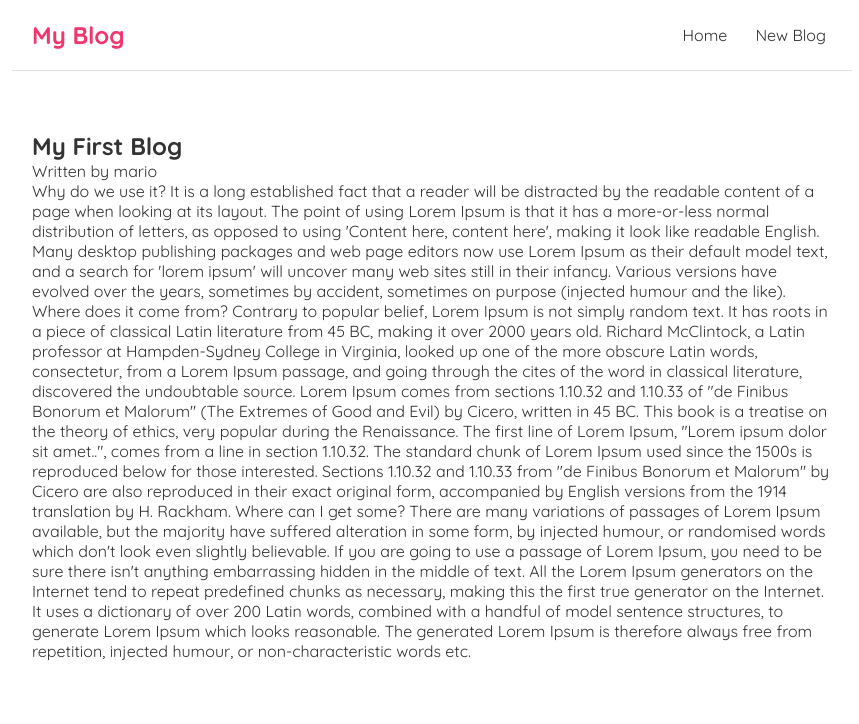
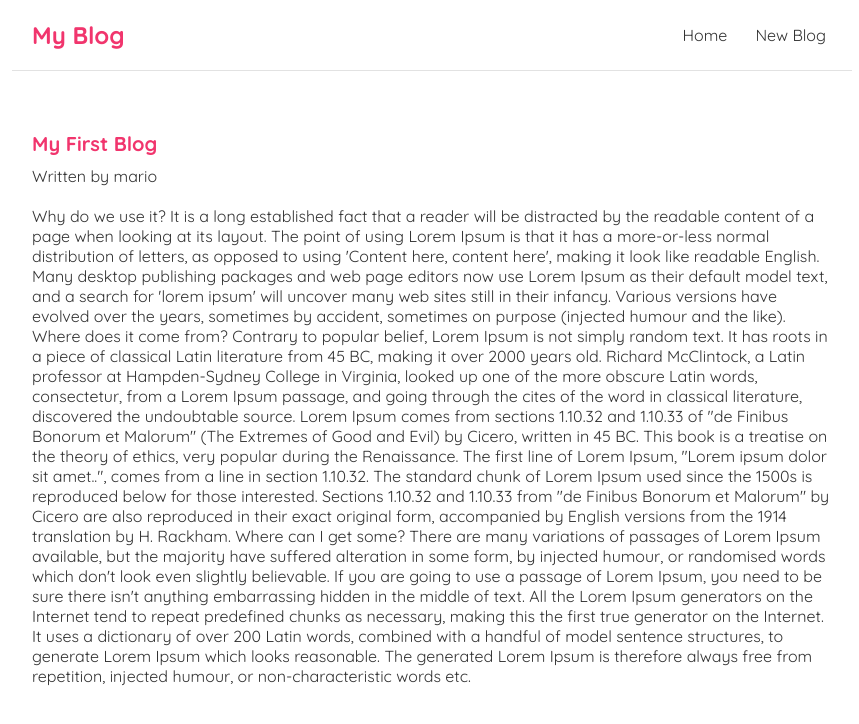
Before and after one commit to IbrohimRasulov/my-blogs, a React (Create React App) app: page /blogs/1 in a window 1280 px wide. Shown: the top 724 px of the page, without its empty margins (208-1067 px from the left). Built offline with nearby package versions, Linux system fonts and the light colour scheme; data requests are answered from the project's data file.

Commit message:
Add form value to local database and output in UI

```diff
--- a/src/Create.js
+++ b/src/Create.js
@@ -1,21 +1,53 @@
-import React from "react";
+import React, { useState } from "react";
 
 const Create = () => {
+  const [title, setTitle] = useState('');
+  const [author, setAuthor] = useState('');
+  const [body, setBody] = useState('');
+
+  const handleSubmit = (e) => {
+    e.preventDefault();
+
+    const blog = { title, author, body };
+
+    fetch('http://localhost:8000/blogs', {
+      method: 'POST',
+      headers: { "Content-Type": "application/json" },
+      body:JSON.stringify(blog)
+    }).then(() => {
+      console.log('new blog added');
+    })
+  }
+
   return (
     <div className="create">
       <h2>Add a new blog</h2>
-      <form>
+      <form onSubmit={handleSubmit}>
         <div>
           <label>Blog title</label>
-          <input type="text" required />
+          <input
+            type="text"
+            required
+            value={title}
+            onChange={(e) => setTitle(e.target.value)}
+          />
         </div>
         <span></span>
         <div>
           <label>blog author</label>
-          <input type="text" required />
+          <input
+            type="text"
+            required
+            value={author}
+            onChange={(e) => setAuthor(e.target.value)}
+          />
         </div>
         <label>Blog body</label>
-        <textarea required></textarea>
+        <textarea
+          required
+          value={body}
+          onChange={(e) => setBody(e.target.value)}
+        />
         <button>Add Blog</button>
       </form>
     </div>
--- a/src/index.css
+++ b/src/index.css
@@ -62,6 +62,24 @@
   text-decoration: none;
 }
 
+/* blog details page */
+.blog-details h2 {
+  font-size: 20px;
+  color: #f1356d;
+  margin-bottom: 10px;
+}
+.blog-details div {
+  margin: 20px 0;
+}
+.blog-details button {
+  background: #f1356d;
+  color: #fff;
+  border: 0;
+  padding: 8px;
+  border-radius: 8px;
+  cursor: pointer;
+}
+
 /* create new blog form */
 .create {
   max-width: 640px;
```
Also changed, not shown: data/db.json (+6 -0 lines).
